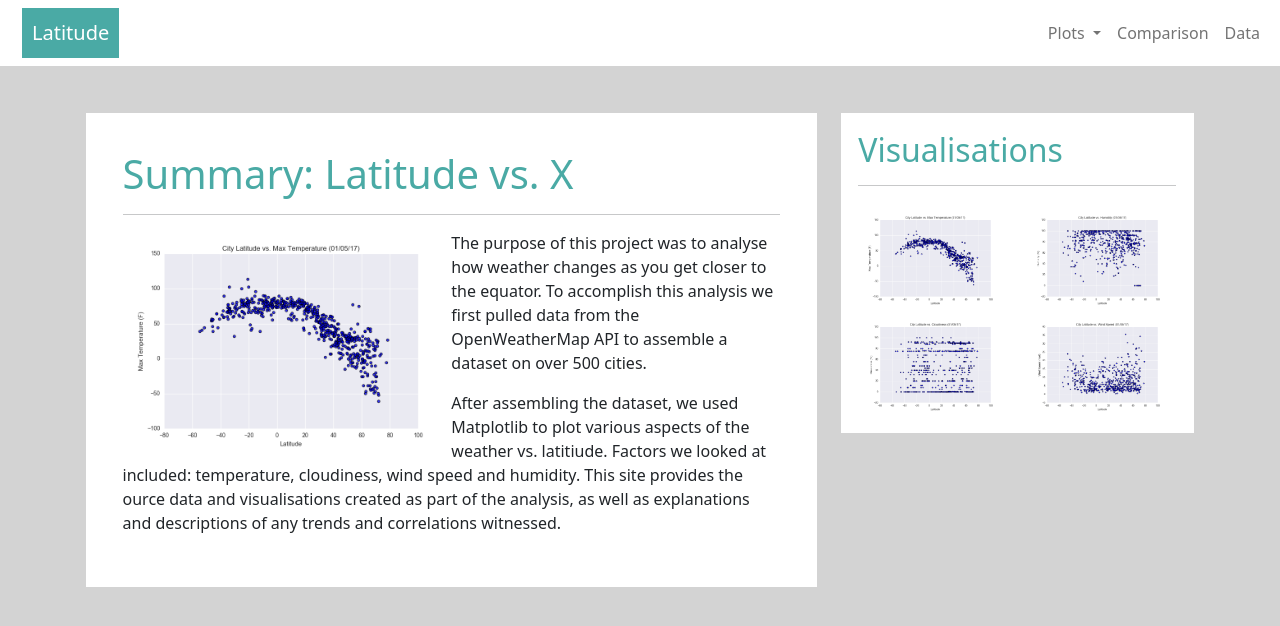
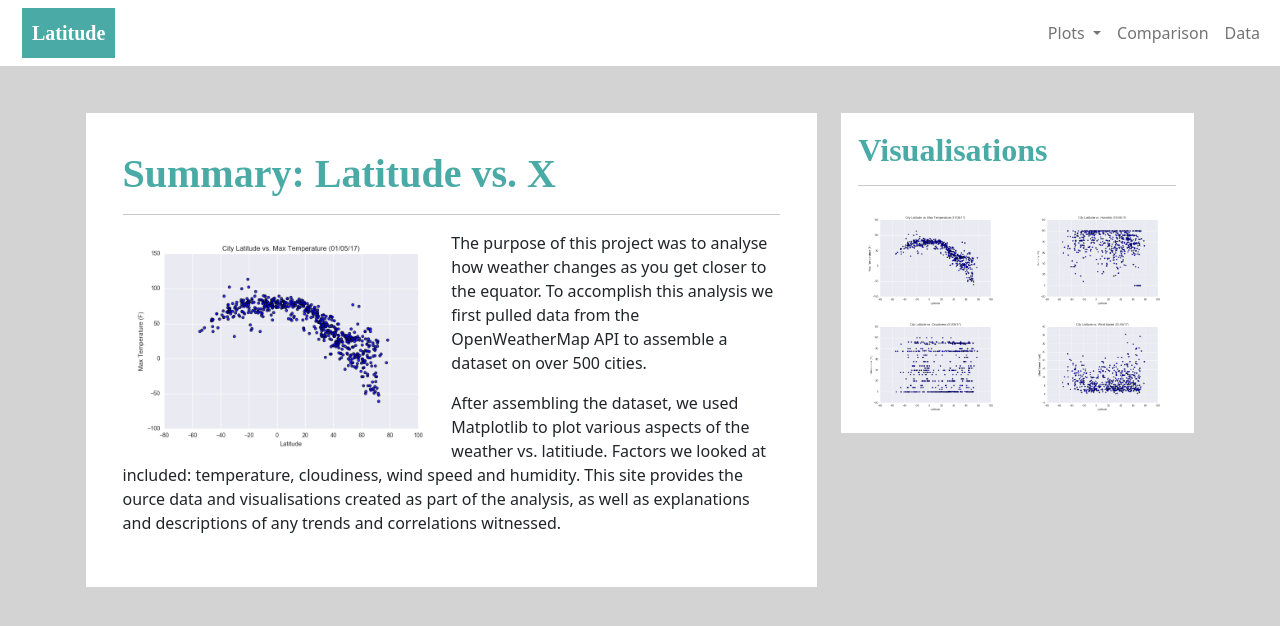
Before and after one commit to kirran-jk/web-design-challenge, a plain HTML site: page index.html in a window 1280 px wide. Drawn offline with nearby package versions, Linux system fonts and the light colour scheme.

Commit message:
update stylesheet

```diff
--- a/assets/css/style.css
+++ b/assets/css/style.css
@@ -1,6 +1,8 @@
 .navbar-brand{
     color: white !important;
     background-color: #4aaaa5;
+    font-family: serif;
+    font-weight: bold;
     position: relative;
     left: 10px;
     padding: 10px;
@@ -39,6 +41,8 @@ img {
 
 .header{
     color: #4aaaa5;
+    font-family: serif;
+    font-weight: bold;
 }
 
 .row {
```
